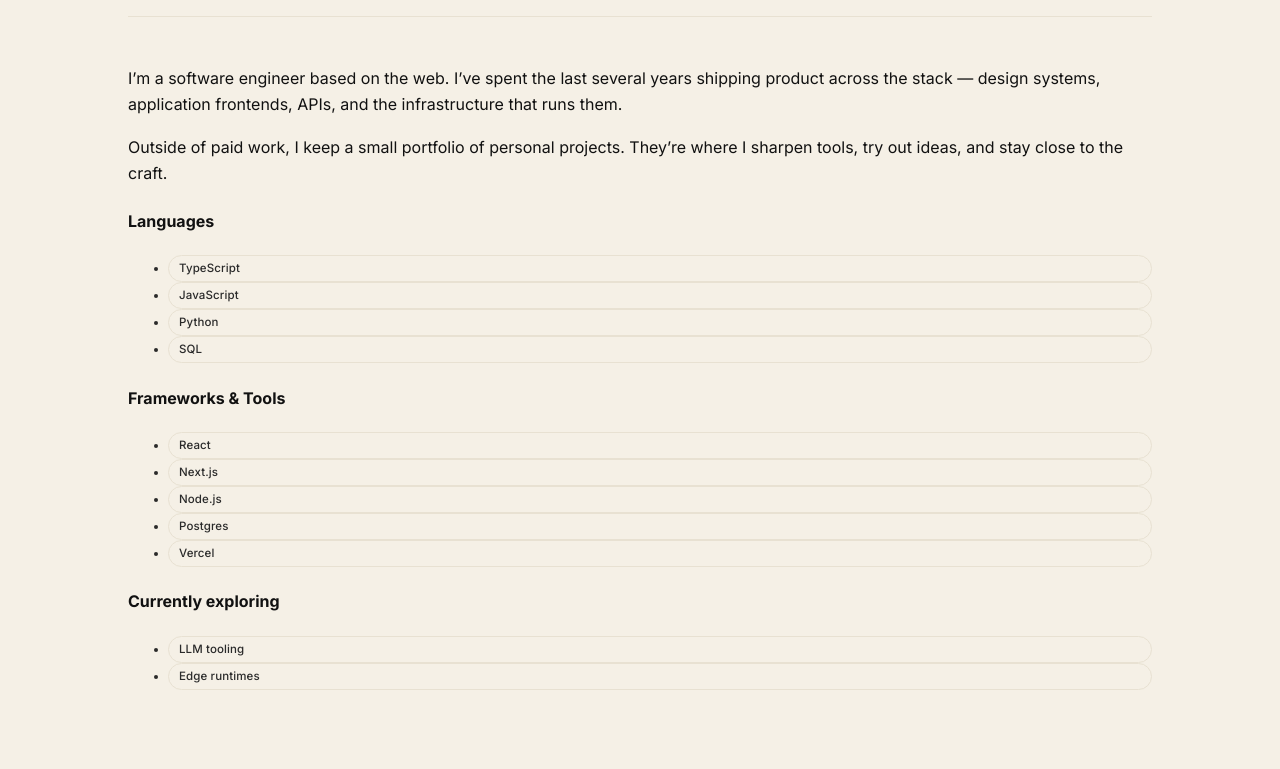
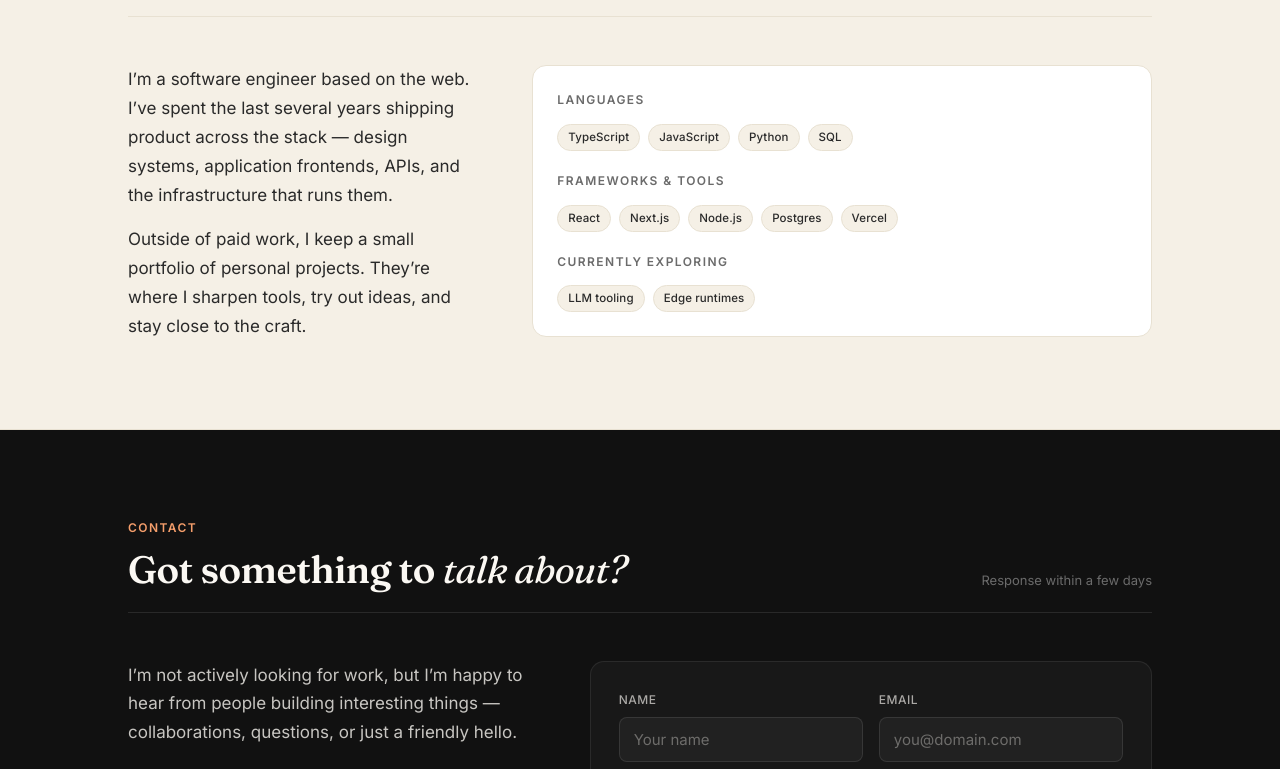
Before and after one commit to sigltech/sigl-landing-page, a website: page index.html in a window 1280 px wide. Shown: the part 2115-2884 px from the top of the page. Drawn offline with Linux system fonts and the light colour scheme.

Commit message:
Fix about section selectors and ignore .gstack directory

```diff
--- a/index.html
+++ b/index.html
@@ -371,26 +371,26 @@
   }
 
   /* ── About ── */
-  section.about .grid {
+  #about .grid {
     display: grid;
     grid-template-columns: 1fr 1.8fr;
     gap: 60px;
     align-items: start;
   }
-  section.about .bio p {
+  #about .bio p {
     font-size: 17px;
     line-height: 1.7;
     color: var(--ink-2);
     margin: 0 0 16px 0;
   }
-  section.about .bio p:last-child { margin-bottom: 0; }
-  section.about .stack {
+  #about .bio p:last-child { margin-bottom: 0; }
+  #about .stack {
     background: var(--bg-2);
     border: 1px solid var(--border);
     border-radius: 14px;
     padding: 24px;
   }
-  section.about .stack h4 {
+  #about .stack h4 {
     font-family: var(--sans);
     font-size: 12px;
     font-weight: 600;
@@ -399,7 +399,7 @@
     color: var(--muted);
     margin: 0 0 14px 0;
   }
-  section.about .stack ul {
+  #about .stack ul {
     list-style: none;
     padding: 0;
     margin: 0 0 20px 0;
@@ -407,9 +407,9 @@
     flex-wrap: wrap;
     gap: 8px;
   }
-  section.about .stack ul:last-child { margin-bottom: 0; }
+  #about .stack ul:last-child { margin-bottom: 0; }
   @media (max-width: 860px) {
-    section.about .grid { grid-template-columns: 1fr; gap: 32px; }
+    #about .grid { grid-template-columns: 1fr; gap: 32px; }
   }
 
   /* ── Contact ── */
```
Also changed, not shown: 1 other file.
